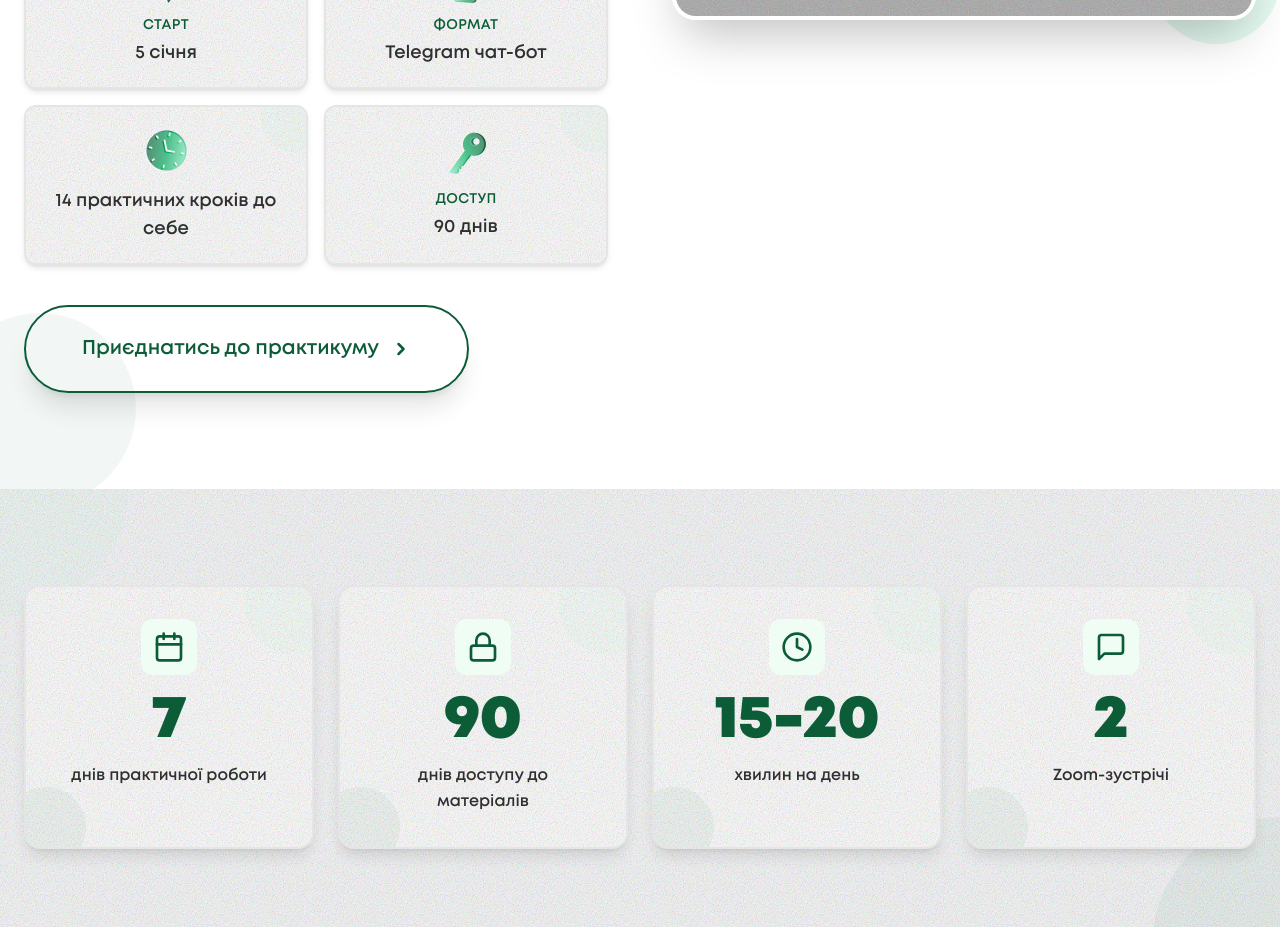
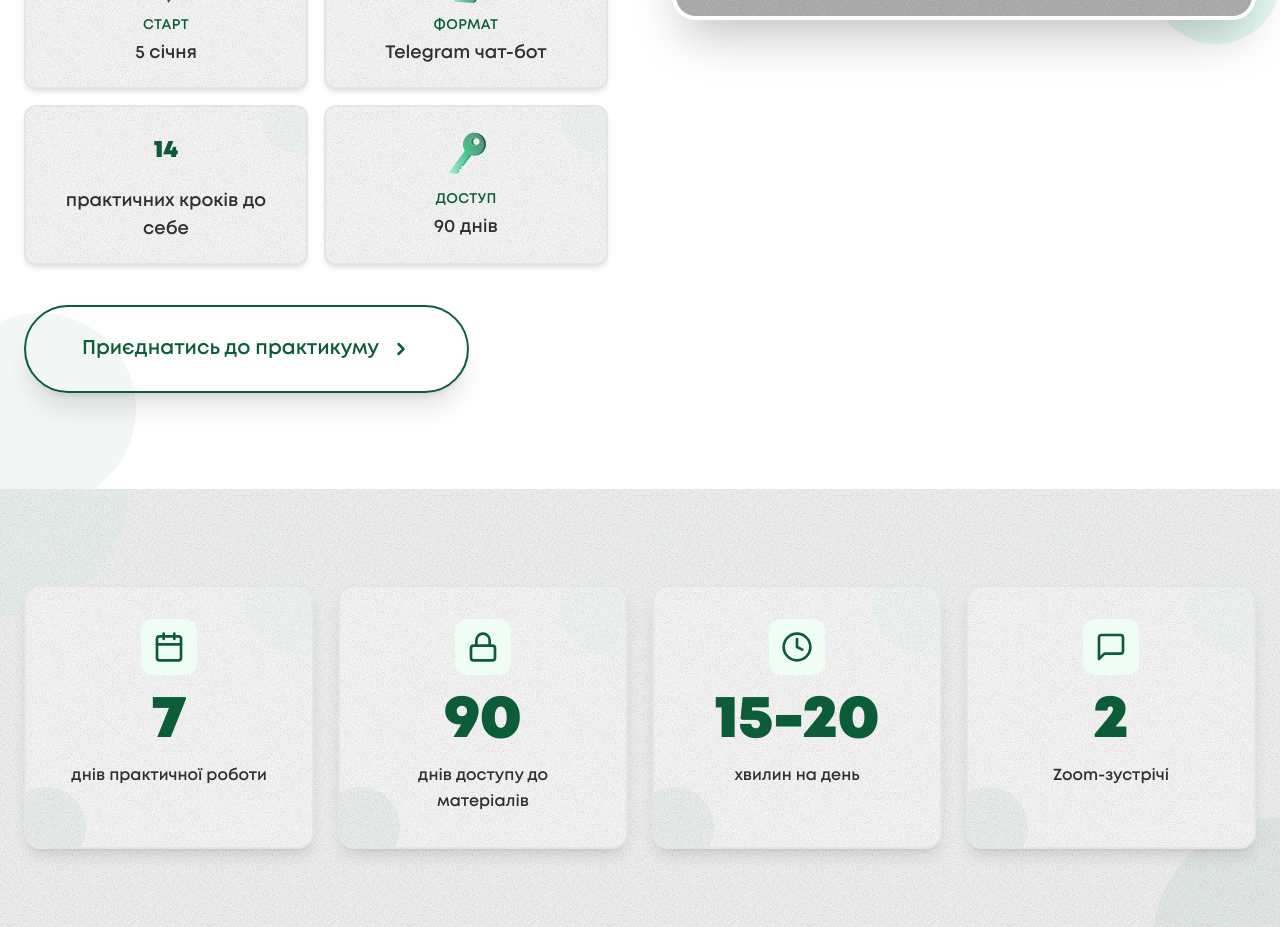
Before and after one commit to romchhh/journey-to-yourself, a Next.js app: page / in a window 1280 px wide. Shown: the part 920-1847 px from the top of the page. Built offline with nearby package versions, Linux system fonts and the light colour scheme; no server answers; grey boxes are pictures that could not be loaded.

Commit message:
changed categories

```diff
--- a/src/components/HeroSection.tsx
+++ b/src/components/HeroSection.tsx
@@ -12,7 +12,7 @@ const HeroSection = () => {
   const keyInfo = [
     { icon: '/Старт.svg', label: 'Старт', value: '5 січня' },
     { icon: '/Формат.svg', label: 'Формат', value: 'Telegram чат-бот' },
-    { icon: '/Графік.svg', label: '', value: '14 практичних кроків до себе' },
+    { icon: null, label: '', value: 'практичних кроків до себе', number: '14' },
     { icon: '/Доступ.svg', label: 'Доступ', value: '90 днів' }
   ];
 
@@ -66,7 +66,13 @@ const HeroSection = () => {
                 >
                   <div className="absolute top-0 right-0 w-16 h-16 rounded-full opacity-5 group-hover:opacity-10 transition-opacity" style={{ backgroundColor: '#75DEAF', transform: 'translate(30%, -30%)' }}></div>
                   <div className="mb-3 relative z-10">
-                    <img src={item.icon} alt="" className="w-12 h-12" />
+                    {('number' in item && item.number) ? (
+                      <div className="w-12 h-12 flex items-center justify-center text-2xl font-black" style={{ color: '#0C5C38' }}>
+                        {item.number}
+                      </div>
+                    ) : (
+                      <img src={item.icon as string} alt="" className="w-12 h-12" />
+                    )}
                   </div>
                   {item.label && (
                     <span className="text-sm font-semibold uppercase tracking-wide mb-1 relative z-10" style={{ color: '#0C5C38' }}>
```
